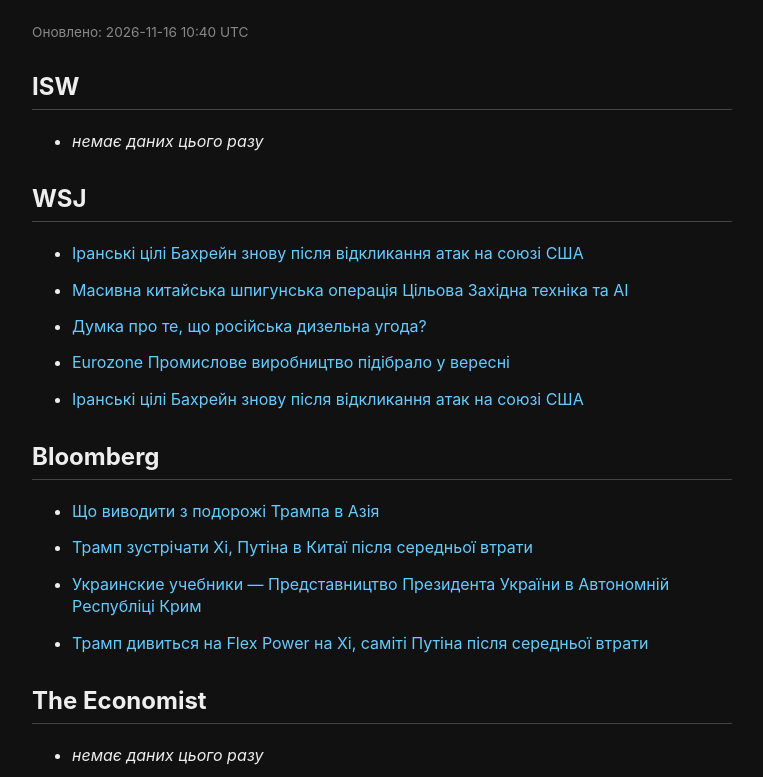
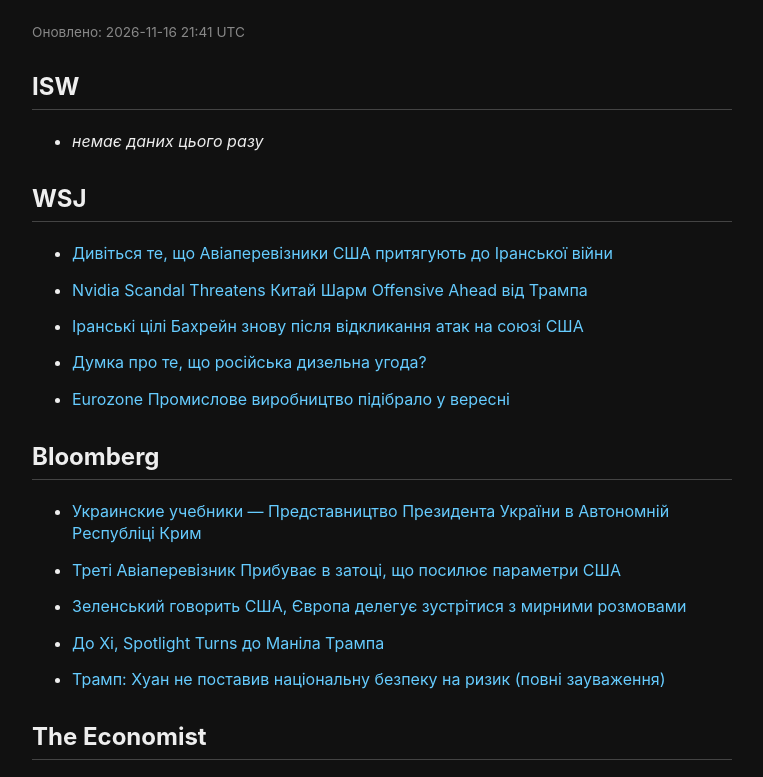
Before and after one commit to zyk59yd6rd-png/zyk59yd6rd-png.github.io, a plain HTML site: page index.html in a window 1280 px wide. Shown: the top 777 px of the page, without its empty margins (258-1021 px from the left). Drawn offline with Linux system fonts and the light colour scheme.

Commit message:
Update news

```diff
--- a/index.html
+++ b/index.html
@@ -14,25 +14,26 @@
 </style>
 </head>
 <body>
-<p class="updated">Оновлено: 2026-11-16 10:40 UTC</p>
+<p class="updated">Оновлено: 2026-11-16 21:41 UTC</p>
 <h2>ISW</h2>
 <ul>
   <li><em>немає даних цього разу</em></li>
 </ul>
 <h2>WSJ</h2>
 <ul>
+  <li><a href="https://www.wsj.com/world/middle-east/watch-what-u-s-aircraft-carriers-bring-to-the-iran-war-cf8b3b51?mod=rss_worldnews" target="_blank">Дивіться те, що Авіаперевізники США притягують до Іранської війни</a></li>
+  <li><a href="https://www.wsj.com/world/china/nvidia-scandal-threatens-chinas-charm-offensive-ahead-of-trump-summit-9fa887fe?mod=rss_worldnews" target="_blank">Nvidia Scandal Threatens Китай Шарм Offensive Ahead від Трампа</a></li>
   <li><a href="https://www.wsj.com/world/middle-east/iran-attacks-bahrain-as-conflict-escalates-62ffd1b3?mod=rss_worldnews" target="_blank">Іранські цілі Бахрейн знову після відкликання атак на союзі США</a></li>
-  <li><a href="https://www.wsj.com/world/china/the-massive-chinese-spy-operation-targeting-western-tech-and-ai-cd58ff86?mod=rss_worldnews" target="_blank">Масивна китайська шпигунська операція Цільова Західна техніка та AI</a></li>
   <li><a href="https://www.wsj.com/opinion/donald-trump-diesel-deal-vladimir-putin-russia-7c282795?mod=rss_worldnews" target="_blank">Думка про те, що російська дизельна угода?</a></li>
   <li><a href="https://www.wsj.com/economy/eurozone-industrial-production-picked-up-in-september-40e4d56a?mod=rss_worldnews" target="_blank">Eurozone Промислове виробництво підібрало у вересні</a></li>
-  <li><a href="https://www.wsj.com/world/middle-east/iran-attacks-bahrain-as-conflict-escalates-62ffd1b3?mod=rss_worldnews" target="_blank">Іранські цілі Бахрейн знову після відкликання атак на союзі США</a></li>
 </ul>
 <h2>Bloomberg</h2>
 <ul>
-  <li><a href="https://www.bloomberg.com/news/videos/2026-11-16/what-to-expect-from-trump-s-trip-to-asia-video" target="_blank">Що виводити з подорожі Трампа в Азія</a></li>
-  <li><a href="https://www.bloomberg.com/news/videos/2026-11-16/daybreak-europe-11-16-2026-video" target="_blank">Трамп зустрічати Xi, Путіна в Китаї після середньої втрати</a></li>
   <li><a href="https://www.bloomberg.com/news/articles/2026-11-16/ukraine-hits-crimean-bridge-in-record-drone-strike-on-russia" target="_blank">Украинские учебники — Представництво Президента України в Автономній Республіці Крим</a></li>
-  <li><a href="https://www.bloomberg.com/news/articles/2026-11-16/weakened-at-home-trump-looks-to-flex-power-at-putin-xi-summit" target="_blank">Трамп дивиться на Flex Power на Xi, саміті Путіна після середньої втрати</a></li>
+  <li><a href="https://www.bloomberg.com/news/articles/2026-11-16/third-aircraft-carrier-arrives-in-persian-gulf-boosting-options" target="_blank">Треті Авіаперевізник Прибуває в затоці, що посилює параметри США</a></li>
+  <li><a href="https://www.bloomberg.com/news/articles/2026-11-16/zelenskyy-says-us-europe-delegates-to-meet-on-peace-talks-goal" target="_blank">Зеленський говорить США, Європа делегує зустрітися з мирними розмовами</a></li>
+  <li><a href="https://www.bloomberg.com/news/videos/2026-11-16/before-xi-spotlight-turns-to-trump-s-manila-stop-video" target="_blank">До Xi, Spotlight Turns до Маніла Трампа</a></li>
+  <li><a href="https://www.bloomberg.com/news/videos/2026-11-16/trump-huang-didn-t-put-national-security-at-risk-video" target="_blank">Трамп: Хуан не поставив національну безпеку на ризик (повні зауваження)</a></li>
 </ul>
 <h2>The Economist</h2>
 <ul>
@@ -47,7 +48,7 @@
   <li><em>немає даних цього разу</em></li>
 </ul>
 <h2>Погода</h2>
-<p>6°C, ясно, вітер 15 км/год</p>
+<p>4°C, мряка, вітер 9 км/год</p>
 <p class="updated" style="margin-top:40px;">@IQAI01</p>
 </body>
 </html>
```
